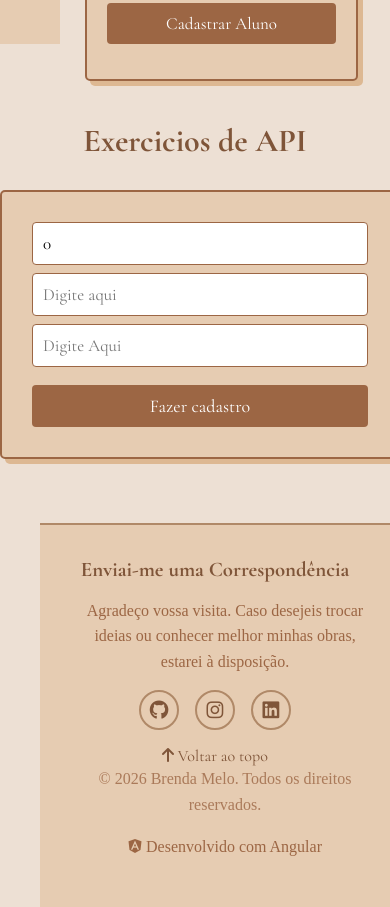
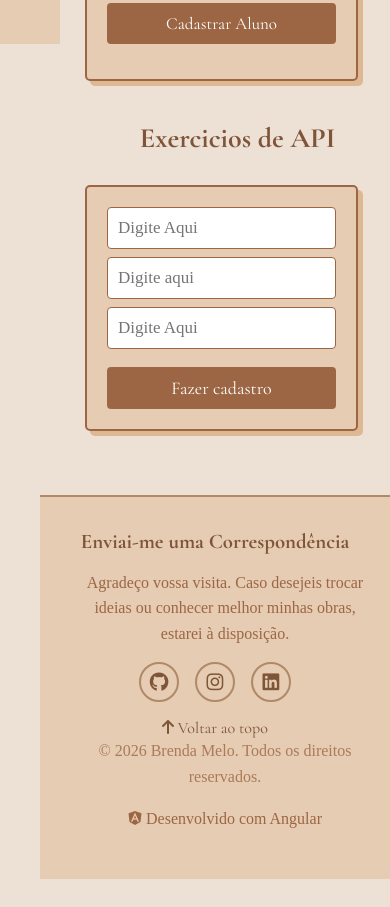
Before and after one commit to Berenda-m/portifolio-em-angular, an Angular app: page /login in a window 390 px wide. Shown: the part 800-1707 px from the top of the page. After the commit the page ends 1679 px from the top, so only its background shows below. Built offline with nearby package versions, Linux system fonts and the light colour scheme.

Commit message:
exercicios-API

```diff
--- /dev/null
+++ b/src/app/componentes/formulario-exercicios/api-service.ts
@@ -0,0 +1,28 @@
+import { HttpClient } from '@angular/common/http';
+import { inject, Injectable, signal } from '@angular/core';
+import { Formularioapi } from '../../interfaces/formularioapi';
+
+@Injectable({
+  providedIn: 'root',
+})
+export class ApiService {
+
+  private readonly http= inject(HttpClient)
+
+  private urlApi= 'https://jsonplaceholder.typicode.com/posts'
+
+  readonly fomularioApi= signal<Formularioapi[]>([]);
+
+ cadastrarPostDoService(postCadastrado: Formularioapi){
+  return this.http.post<Formularioapi>
+
+    (this.urlApi, postCadastrado);
+ }
+
+
+ alterarPostDoService(id: number, postAlterado: Formularioapi){
+  return this.http.put<Formularioapi>
+
+  (this.urlApi, postAlterado)
+ }
+}
--- a/src/app/componentes/formulario-exercicios/formulario-exercicios.css
+++ b/src/app/componentes/formulario-exercicios/formulario-exercicios.css
@@ -10,25 +10,20 @@ form {
     width: 400px;
     margin: 30px auto;
     padding: 30px;
-
     background: var(--background-secondary);
     border: 2px solid var(--primary);
     border-radius: 5px;
-
     box-shadow: 5px 5px 0 var(--accent);
 }
 
 input {
     width: 100%;
     box-sizing: border-box;
-
     padding: 10px;
     margin-bottom: 8px;
-
     border: 1px solid var(--primary);
     border-radius: 4px;
-
-    font-family: "Cormorant Garamond", serif;
+    font-family:'Times New Roman', Times, serif;
     font-size: 17px;
 }
 
@@ -40,17 +35,14 @@ p {
     width: fit-content;
     margin: 25px auto;
     padding: 10px 20px;
-
     background: var(--background-secondary);
     border: 1px solid var(--accent);
     border-left: 5px solid var(--dark);
     border-radius: 3px;
-
     color: var(--dark);
     font-family: "Cormorant Garamond", serif;
     font-size: 18px;
     font-style: italic;
-
     box-shadow: 3px 3px 0 var(--accent);
 
 }
@@ -58,19 +50,42 @@ button {
     width: 100%;
     padding: 10px;
     margin-top: 10px;
-
     background: var(--primary);
     color: white;
-
     border: none;
     border-radius: 4px;
-
     font-family: "Cormorant Garamond", serif;
     font-size: 18px;
-
     cursor: pointer;
 }
 
 button:hover {
     background: var(--dark);
 }
+span {
+    display: block;
+    margin-bottom: 10px;
+    color: var(--dark);
+    font-size: 16px;
+    font-family: 'Times New Roman', Times, serif;
+}
+@media (max-width: 768px) {
+
+    form {
+        width: 70%;
+        padding: 20px;
+        box-sizing: border-box;
+        margin-left: 85px;
+    }
+
+    h1 {
+        font-size: 28px;
+        margin-left: 85px;
+    }
+
+    p {
+
+        margin-left: 85px;
+        width: 70%;
+    }
+}
--- a/src/app/componentes/formulario-exercicios/formulario-exercicios.html
+++ b/src/app/componentes/formulario-exercicios/formulario-exercicios.html
@@ -1,21 +1,30 @@
 <h1>Exercicios de API</h1>
 
-<form>
+<form (submit)="cadastroUsuario($event)">
 
-<input type="number" [formField]="formularioForm.userId" placeholder="Digite Aqui">
-@if (formularioForm.userId().touched()&& formularioForm.userId().invalid()) {}
-@for (error of formularioForm.userId().errors(); track error.kind) {
-    <span>{{error.message}};
-    </span>
+    <input type="number" [formField]="formularioForm.userId" placeholder="Digite Aqui">
+    @if (formularioForm.userId().touched()&& formularioForm.userId().invalid()) {@for (error of
+    formularioForm.userId().errors(); track error.kind) {
+    <span>{{error.message}}
+    </span>}
+
+    }
+
+    <input type="text" [formField]="formularioForm.title" placeholder="Digite aqui">
+@if (formularioForm.title().touched()&& formularioForm.title().invalid()) {
+    @for (error of formularioForm.title().errors(); track error.kind) {
+        <span>{{error.message}}</span>
+    }
 }
 
-<input type="text" [formField]="formularioForm.title" placeholder="Digite aqui">
+    <input type="text" [formField]="formularioForm.body" placeholder="Digite Aqui">
+    @if (formularioForm.body().touched()&& formularioForm.body().invalid()) {
+        @for (error of formularioForm.body().errors(); track error.kind) {
+            <span>{{error.message}}</span>
+        }
+    }
 
 
-<input type="text"[formField]="formularioForm.body" placeholder="Digite Aqui">
-
-
-<button>Fazer cadastro</button>
-
+    <button type="submit">Fazer cadastro</button>
 
 </form>
--- a/src/app/componentes/formulario-exercicios/formulario-exercicios.ts
+++ b/src/app/componentes/formulario-exercicios/formulario-exercicios.ts
@@ -1,19 +1,25 @@
-import { Component, signal } from '@angular/core';
-import { FormularioExercicios as IFormularioExercicios } from '../../interfaces/formulario-exercicios';
+import { Component, inject, signal } from '@angular/core';
 import { form, FormField, required } from "@angular/forms/signals";
+import { FormularioService } from '../formulario/formulario-service';
+import { Formularioapi } from '../../interfaces/formularioapi';
+import { ApiService } from './api-service';
 
 @Component({
   selector: 'app-formulario-exercicios',
   templateUrl: './formulario-exercicios.html',
   styleUrl: './formulario-exercicios.css',
-  imports: [FormField],
+  imports: [FormField]
 })
 export class FormularioExercicios {
-  protected fomularioExerciciosModel = signal<IFormularioExercicios>({
-    userId: 0,
-    title: '',
-    body: '',
-  });
+
+
+  protected readonly apiservice= inject(ApiService)
+
+  protected fomularioExerciciosModel = signal<Formularioapi>({
+    userId: null,
+    title:'',
+    body:''
+  })
 
 
   protected formularioForm = form(this.fomularioExerciciosModel, (s) =>{
@@ -23,4 +29,26 @@ export class FormularioExercicios {
 
 
 })
+protected cadastroUsuario(event: SubmitEvent){
+  event.preventDefault();
+  const post= this.fomularioExerciciosModel();
+
+  this.apiservice.cadastrarPostDoService(post).subscribe({
+    next: () =>{
+      alert('Post Cadastrado')
+      this.fomularioExerciciosModel.set({
+        userId: null,
+        title:'',
+        body:''
+      });
+      this.formularioForm().reset();
+    },
+    error: () => {
+      console.log('erro')
+      alert('Algo deu errado')
+    }
+  })
+
 }
+
+}
--- a/src/app/componentes/formulario/formulario.ts
+++ b/src/app/componentes/formulario/formulario.ts
@@ -16,7 +16,7 @@ export class Formulario {
   produtoModel = signal<Produto>({
     titulo: '',
     descricao: '',
-    preco: null
+    preco: ''
   });
 
   produtoForm = form(this.produtoModel);
@@ -39,7 +39,7 @@ export class Formulario {
     this.produtoModel.set({
       titulo: '',
       descricao: '',
-      preco: null
+      preco: ''
     })
   }
 
--- a/src/app/componentes/login/login.css
+++ b/src/app/componentes/login/login.css
@@ -87,6 +87,7 @@ p {
 
 
 
+
 /* CELULAR */
 
 @media (max-width: 768px) {
--- a/src/app/interfaces/formulario-exercicios.ts
+++ /dev/null
@@ -1,6 +0,0 @@
-export interface FormularioExercicios {
-
-    userId: number;
-    title: string;
-    body: string;
-}
--- /dev/null
+++ b/src/app/interfaces/formularioapi.ts
@@ -0,0 +1,6 @@
+export interface Formularioapi {
+
+    userId: number | null;
+    title: string;
+    body: string;
+}
```
Also changed, not shown: 1 other file (tests, documents, lock files or other folders).
